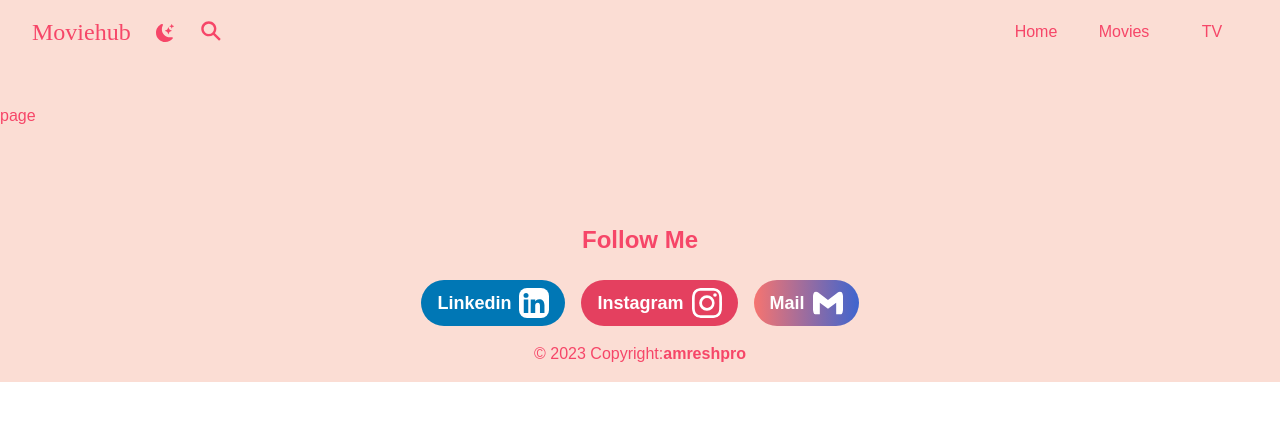
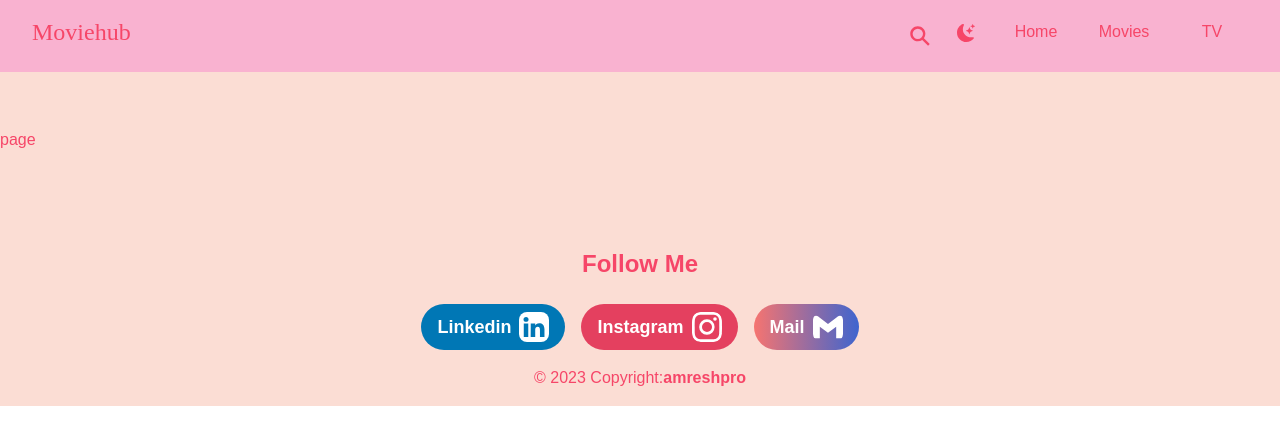
Before and after one commit to amreshpro/moviehub, a Next.js app: page / in a window 1280 px wide. Shown: the top 444 px of the page. Built offline with nearby package versions, Linux system fonts and the light colour scheme; a web font is replaced by a local one.

Commit message:
fix some issue and improved ui

```diff
--- a/src/app/globals.css
+++ b/src/app/globals.css
@@ -36,7 +36,6 @@
   padding: 0;
   background-origin: border-box;
  font-family: 'Anek Latin', sans-serif;
-
   scroll-behavior: smooth;
 
 --base-one:#020316;
@@ -61,6 +60,10 @@
   --light-bg:var(--base-four-shade1);
   --light-text:var(--text-base1);
 
+--dark-nav-bg:#0b0d34;
+--light-nav-bg:#f9b2d0;
+
+
 
   --secondary-dark:#1d1b36;
 
@@ -74,17 +77,6 @@
 --dark-mobile-menu:var(--secondary-dark);
 --light-mobile-menu:var(--base-three);
 
-  /* color */
---hallmark-purple:#452c63;
-  --royal-blue:#4169E1;
-  --del-blue:#0076CE;
-  --celdon-light:#ACE1AF;
-  --col-blue:#B9D9EB;
-  --kc-blue:#004687;
-  --light-cyan:#E0FFFF;
-  --perwinkle:#CCCCFF;
-  --hover-link:#044f20;
-  --uranian-blue:#AFDBF5;
 
 }
 
@@ -101,6 +93,19 @@ background-color: var(--light-bg);
 color: var(--dark-text);
 
 }
+
+.dark-nav{
+    background-color: var(--dark-nav-bg);
+    color: var(--text-base2);
+
+    }
+
+    .light-nav{
+    background-color: var(--light-nav-bg);
+    color: var(--dark-text);
+
+    }
+
 
 .dark-menu{
     background: var(--dark-mobile-menu);
--- a/src/app/layout.tsx
+++ b/src/app/layout.tsx
@@ -23,7 +23,9 @@ export default function RootLayout({
       <ThemeProvider>
         <ThemeWrapper>
             <Navbar />
+            <div className="components pt-32">
             {children}
+            </div>
             <Footer />
         </ThemeWrapper>
       </ThemeProvider>
--- a/src/components/Navbar.tsx
+++ b/src/components/Navbar.tsx
@@ -1,4 +1,4 @@
-"use client"
+"use client";
 import { useEffect, useState } from "react";
 import { BsMoonStarsFill, BsFillSunFill } from "react-icons/bs";
 import { CgMenuRight } from "react-icons/cg";
@@ -17,7 +17,7 @@ export default function Navbar() {
 
   const [isMobileMenuOpen, setIsMobileMenuOpen] = useState(false);
   const [themeChangeAnimation, setThemeChangeAnimation] = useState(false);
-const [isSearchPopupOpen, setIsSearchPopupOpen] = useState(false)
+  const [isSearchPopupOpen, setIsSearchPopupOpen] = useState(false);
 
   const themeChangeHandler = () => {
     setThemeChangeAnimation(true);
@@ -26,9 +26,10 @@ const [isSearchPopupOpen, setIsSearchPopupOpen] = useState(false)
     });
   };
 
-  const searchPopupHandler=()=>{
+  const searchPopupHandler = () => {
     setIsSearchPopupOpen(!isSearchPopupOpen);
-  }
+    console.log("searcbox fun")
+  };
 
   useEffect(() => {
     setTimeout(() => {
@@ -41,8 +42,13 @@ setIsSearchPopupOpen(!isSearchPopupOpen);
   }
 
   return (
-    <nav className={`mb-8 z-50 `}>
-      <div className="flex justify-between sm:px-2 md:px-4 px-8 py-4">
+    <>
+    <nav
+      className={`mb-16 ${
+        theme == "dark" ? "dark-nav" : "light-nav"
+      }  flex justify-between  z-50 fixed  `}
+    >
+      <div className="flex justify-between w-[100vw]  sm:px-2 md:px-4 px-8 py-4">
         <div className="flex gap-4">
           {/* logo */}
           <Link
@@ -54,8 +60,8 @@ setIsSearchPopupOpen(!isSearchPopupOpen);
           {/* dark mode btn */}
           <button
             onClick={themeChangeHandler}
-            className={`text-xl mb-1 flex items-start link-hover hover:rounded-full p-2 ${
-              theme === "dark" ? "hover:bg-blue-900 " : "hover:bg-blue-300"
+            className={` hidden  text-xl mb-1 sm:flex items-start link-hover hover:rounded-full p-2
+
             }`}
           >
             {theme === "dark" ? (
@@ -65,11 +71,36 @@ setIsSearchPopupOpen(!isSearchPopupOpen);
             )}
           </button>
 
-{/* search popup  */}
-          <button onClick={searchPopupHandler} className="text-2xl mb-2.5"><IoSearchSharp/></button>
+          {/* search popup btn  */}
+          <button
+            onClick={searchPopupHandler}
+            className="hidden sm:flex text-2xl mt-1"
+          >
+            <IoSearchSharp />
+          </button>
         </div>
         {/* links */}
         <ul className="flex gap-4 sm:hidden">
+          {/* search popup btn  */}
+          <button
+            onClick={searchPopupHandler}
+            className="sm:hidden text-2xl "
+          >
+            <IoSearchSharp />
+          </button>
+
+          {/* dark mode btn */}
+          <button
+            onClick={themeChangeHandler}
+            className={` sm:hidden text-xl mb-1 flex items-start link-hover hover:rounded-full p-2 `}
+          >
+            {theme === "dark" ? (
+              <BsFillSunFill className="pb-0.5" />
+            ) : (
+              <BsMoonStarsFill className="pb-0.5" />
+            )}
+          </button>
+
           {NAV_LINKS?.map((link) => {
             return (
               <li
@@ -89,7 +120,7 @@ setIsSearchPopupOpen(!isSearchPopupOpen);
 
         {/* menu button */}
         <button
-          className="hidden text-3xl sm:flex"
+          className="hidden text-3xl pr-4 sm:flex"
           onClick={() => setIsMobileMenuOpen(!isMobileMenuOpen)}
         >
           {isMobileMenuOpen ? (
@@ -99,6 +130,10 @@ setIsSearchPopupOpen(!isSearchPopupOpen);
           )}
         </button>
       </div>
+
+
+    </nav>
+
 
     {isMobileMenuOpen && (
         <motion.div
@@ -115,8 +150,7 @@ setIsSearchPopupOpen(!isSearchPopupOpen);
         </motion.div>
       )}
 
-{
-    isSearchPopupOpen && (
+      {isSearchPopupOpen && (
         <motion.div
           initial={{ scale: 0.5, rotate: -40 }}
           animate={{ rotate: 0, scale: 1 }}
@@ -125,14 +159,14 @@ setIsSearchPopupOpen(!isSearchPopupOpen);
             stiffness: 260,
             damping: 20,
           }}
-        className="z-50"
+          className="z-50 "
         >
           <SearchPopup />
         </motion.div>
-    )
-}
+      )}
 
 
-    </nav>
+    </>
+
   );
 }
--- a/src/components/SearchPopup.tsx
+++ b/src/components/SearchPopup.tsx
@@ -13,19 +13,19 @@ export default function SearchPopup() {
   };
 
   return (
-    <div className=" absolute w-screen flex  justify-center px-2 py-2">
+    <div className=" z-50 absolute  top-24 w-screen flex  justify-center px-2 py-2">
       <input
         type="text"
         value={searchText}
         onKeyUp={onSearchHandler}
         onChange={(e) => setSearchText(e.target.value)}
         placeholder="Search your movie... "
-        className="outline-none px-2 py-1 text-xl"
+        className="outline-none px-2 w-[50vw] h-14 text-black sm:h-8 md:w-[80vw] sm:w-[90vw] py-1 text-2xl sm:text-xl"
       />
       <Link
         href={`/search/${searchText ==''? '#':searchText}`}
         onKeyDown={onSearchHandler}
-        className="text-xl flex items-center bg-red-500 text-white  px-2 "
+        className="text-xl flex items-center bg-red-500 text-white px-4 sm:px-2 "
       >
         <IoSearchOutline />
       </Link>
--- a/src/pages/Sidebar.tsx
+++ b/src/pages/Sidebar.tsx
@@ -10,7 +10,7 @@ export default function Sidebar() {
         theme == "dark"
           ? "dark-menu"
           : "light-menu"
-      } h-fit absolute right-1 w-36 rounded-xl z-50`}
+      } h-fit absolute right-8 top-16   w-36 rounded-xl z-50`}
     >
       <ul className="my-16 flex flex-col gap-4 text-2xl   justify-center  items-center mt-4">
         {NAV_LINKS?.map((link) => {
```
Lines whose indentation alone changed are shown as unchanged.
